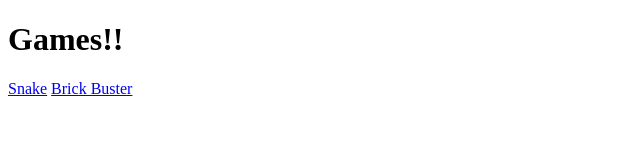
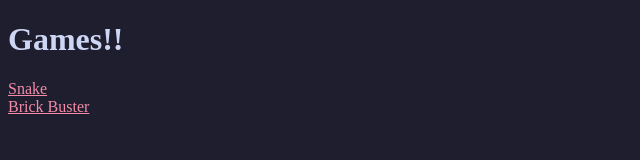
Before and after one commit to Apachedrag427/games.apach.dev, a plain HTML site: page index.html in a window 1280 px wide. Shown: the whole page, without its empty margins (0-640 px from the left). Drawn offline with Linux system fonts and the light colour scheme.

Commit message:
Fix snake, fix index styles

```diff
--- a/assets/main_style.css
+++ b/assets/main_style.css
@@ -7,4 +7,9 @@
 
 a {
 	color: var(--red);
+	transition: 0.2s;
 }
+
+a:hover {
+	color: var(--mauve);
+}
--- a/assets/snake.css
+++ b/assets/snake.css
@@ -1,4 +1,4 @@
-@import url(catppuccin_mocha.css);
+@import url(catppuccin-mocha.css);
 
 :root {
 	background-color: var(--base);
--- a/index.html
+++ b/index.html
@@ -4,10 +4,13 @@
 		<meta charset="UTF-8">
 		<meta name="viewport" content="width=device-width, initial-scale=1.0">
 		<title>Games</title>
+
+		<link rel="stylesheet" href="assets/main_style.css">
 	</head>
 	<body>
 		<h1>Games!!</h1>
 		<a href="snake/index.html">Snake</a>
+		<br>
 		<a href="brick_buster/index.html">Brick Buster</a>
 	</body>
 </html>
```
